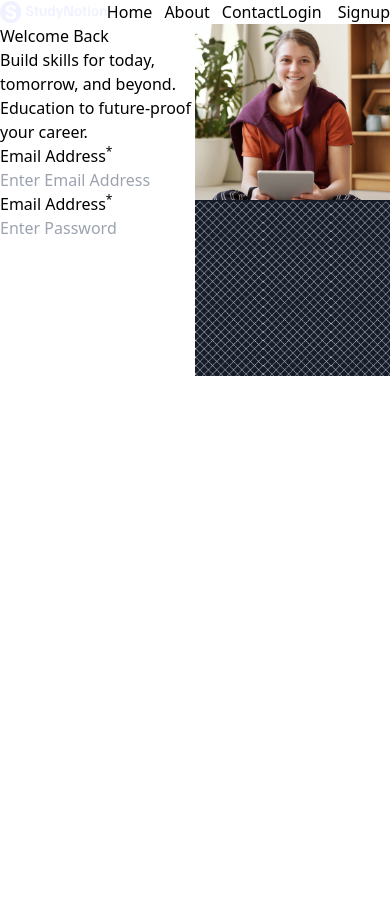
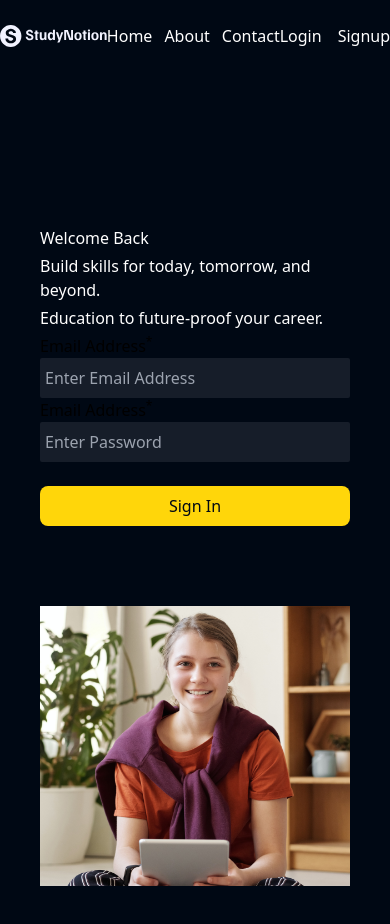
Before and after one commit to ashbbdu/study-notion-app, a React (Create React App) app: page /login in a window 390 px wide. Before the commit the page ends 844 px from the top, so only its background shows below. Built offline with nearby package versions, Linux system fonts and the light colour scheme.

Commit message:
work in progress

```diff
--- a/src/App.css
+++ b/src/App.css
@@ -6,3 +6,20 @@
 body {
     overflow-x: hidden;
 }
+
+a {
+  color: #fff;
+}
+
+img {
+    width: 100%;
+}
+
+input {
+    border-radius: 2px;
+    padding: 8px 5px;
+    outline: none;
+    background-color: rgb(22 29 41/var(--tw-bg-opacity));
+    color: #fff;
+    box-shadow: rgba(255, 255, 255, 0.18) 0;
+}
--- a/src/App.js
+++ b/src/App.js
@@ -10,7 +10,7 @@
 function App() {
   const [isLoggedIn , setIsLoggedIn] = useState(false)
   return (
-    <div >
+    <div className="bg-richblack-900 min-h-screen">
 
 
     <div>
@@ -20,12 +20,14 @@
 />
       <Navbar isLoggedIn={isLoggedIn}  setIsLoggedIn={setIsLoggedIn}/>
 
-      <Routes>
+     <div className="mt-[110px]">
+     <Routes>
         <Route path="/" element={<Home />} />
         <Route path="/dashboard" element={<Dashboard />} />
         <Route path="/login" element={<Login />} />
         <Route path="/signup" element={<Signup />} />
       </Routes>
+     </div>
       </div>
     </div>
   )
--- a/src/components/LoginForm.js
+++ b/src/components/LoginForm.js
@@ -15,12 +15,13 @@
         })
     }
     return (
-        <div>
+        <div className="">
             <form className="flex flex-col">
                 <label htmlFor="email">Email Address<sup>*</sup></label>
                 <input type="email" required name="email" id="email" placeholder="Enter Email Address" onChange={changeHandler} value={formData.email} />
                 <label htmlFor="password">Email Address<sup>*</sup></label>
                 <input type="password" required name="password" id="password" placeholder="Enter Password" onChange={changeHandler} value={formData.password} />
+                <button className="bg-yellow-50 py-[8px] px-[12px] rounded-[8px] mt-6 font-medium text-richblack-900">Sign In</button>
             </form>
         </div>
     )
--- a/src/components/Navbar.js
+++ b/src/components/Navbar.js
@@ -5,7 +5,7 @@
 
 const Navbar = ({ isLoggedIn, setIsLoggedIn }) => {
     return (
-        <div className="flex items-center justify-evenly ">
+        <div className="flex items-center justify-evenly py-6">
             <Link to="/">
                 <img src={logo} alt="logo" width={160} height={32} loading="lazy" />
             </Link>
--- a/src/components/SignUpForm.js
+++ b/src/components/SignUpForm.js
@@ -1,8 +1,29 @@
-import React from "react";
+import React, { useState } from "react";
 
 const SignupForm = () => {
+    const [formData , setFormData] = useState({
+        email : "",
+        password : ""
+    })
+
+    const changeHandler = (event) => {
+        setFormData(prevFormData => {
+            return {
+                ...prevFormData,
+                [event.target.name] : event.target.value
+            }
+        })
+    }
     return (
-        <div>SignupForm</div>
+        <div className="">
+            {/* <form className="flex flex-col">
+                <label htmlFor="email">Email Address<sup>*</sup></label>
+                <input type="email" required name="email" id="email" placeholder="Enter Email Address" onChange={changeHandler} value={formData.email} />
+                <label htmlFor="password">Email Address<sup>*</sup></label>
+                <input type="password" required name="password" id="password" placeholder="Enter Password" onChange={changeHandler} value={formData.password} />
+                <button className="bg-yellow-50 py-[8px] px-[12px] rounded-[8px] mt-6 font-medium text-richblack-900">Sign In</button>
+            </form> */}
+        </div>
     )
 }
 
--- a/src/components/Template.js
+++ b/src/components/Template.js
@@ -6,11 +6,11 @@
 const Template = ({title , desc1 , desc2 , image , formType , isLoggedIn}) => {
     // formType is which type of form login or signup
     return (
-        <div  className="grid grid-cols-2 ">
-            <div>
-                <h1>{title}</h1>
-                <p>{desc1}</p>
-                <p>{desc2}</p>
+        <div  className="grid grid-cols-1 max-w-[1080px] mx-auto sm:grid-cols-2  ">
+            <div className="p-10 ">
+                <h1 className="text-white my-1">{title}</h1>
+                <p className="text-white my-1">{desc1}</p>
+                <p className="text-white my-1">{desc2}</p>
                 <div>
                     {
                         formType === "signup" ? <SignupForm /> : <LoginForm />
@@ -19,9 +19,9 @@
             </div>
 
             {/* div for image */}
-            <div>
+            <div className="p-10">
                 <img src={image} alt="form-image"  />
-                <img src={frame} />
+                {/* <img src={frame} /> */}
             </div>
         </div>
     )
--- a/src/pages/Signup.js
+++ b/src/pages/Signup.js
@@ -1,8 +1,12 @@
 import React from "react";
+import Template from "../components/Template";
+import signupImage from "../assets/signup.png"
 
-const Signup = () => {
+const Signup = ({}) => {
     return (
-        <div>Signup</div>
+        <div>
+        <Template formType="signup" title="Join the millions learning to code with StudyNotion for free" desc1="Build skills for today, tomorrow, and beyond." desc2="Education to future-proof your career." image={signupImage} isLoggedIn={false} />
+    </div>
     )
 }
 
```
